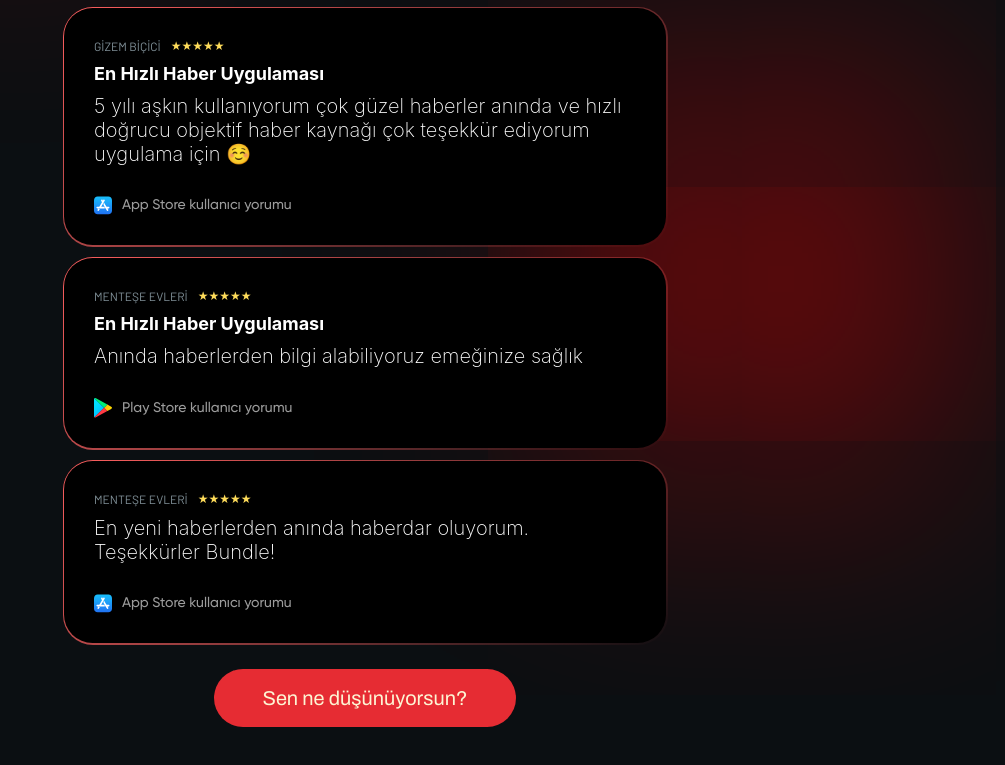
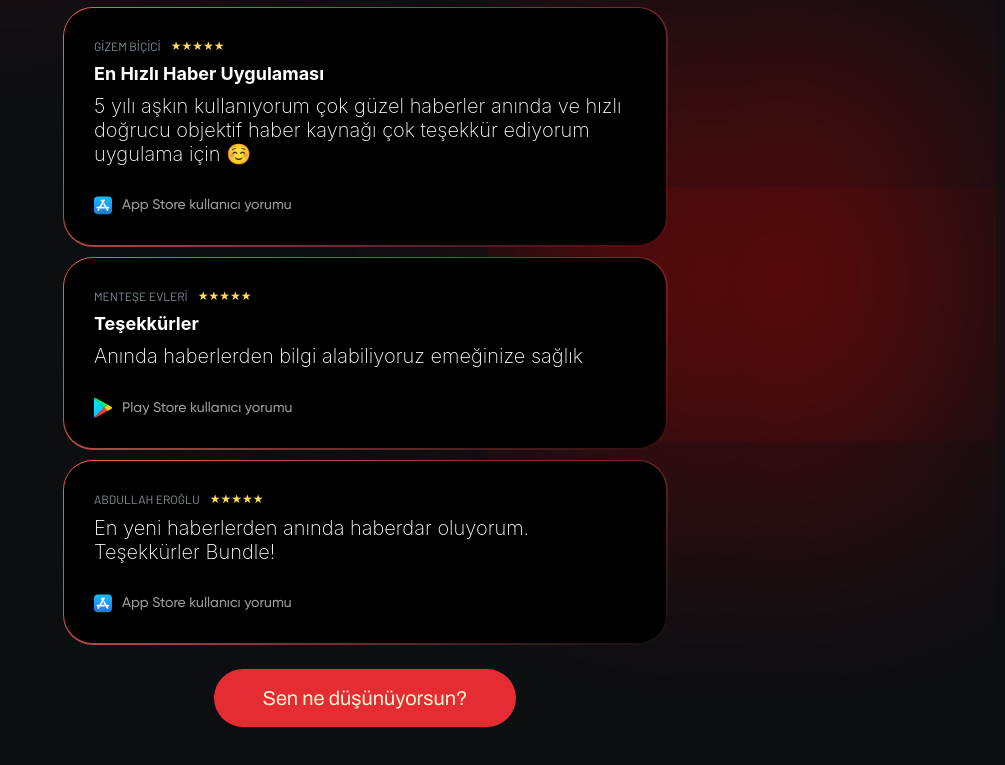
Before and after one commit to abdullahturkmen/bundle-thanks, a plain HTML site: page index.html in a window 1280 px wide. Shown: the part 830-1595 px from the top of the page, without its empty margins (275-1280 px from the left). Drawn offline with Linux system fonts and the light colour scheme; a web font is replaced by a local one.

Commit message:
comment author updated

```diff
--- a/index.html
+++ b/index.html
@@ -323,7 +323,7 @@
             <li class="review-item">
                 <div class="review-item-content">
                     <div class="author font-barlow">menteşe evlerİ <span class="rating-stars">★★★★★</span></div>
-                    <h6 class="font-sf-pro">En Hızlı Haber Uygulaması</h6>
+                    <h6 class="font-sf-pro">Teşekkürler</h6>
                     <p class="comment-content font-sf-pro">Anında haberlerden bilgi alabiliyoruz emeğinize sağlık</p>
                     <div class="platform font-gilroy">
                         <img src="./icons/google-play.svg" class="platform-logo" /> Play Store kullanıcı yorumu
@@ -332,7 +332,7 @@
             </li>
             <li class="review-item">
                 <div class="review-item-content">
-                    <div class="author font-barlow">menteşe evlerİ <span class="rating-stars">★★★★★</span></div>
+                    <div class="author font-barlow">Abdullah Eroğlu <span class="rating-stars">★★★★★</span></div>
                     <p class="comment-content font-sf-pro">En yeni haberlerden anında haberdar oluyorum. Teşekkürler
                         Bundle!</p>
                     <div class="platform font-gilroy">
```
